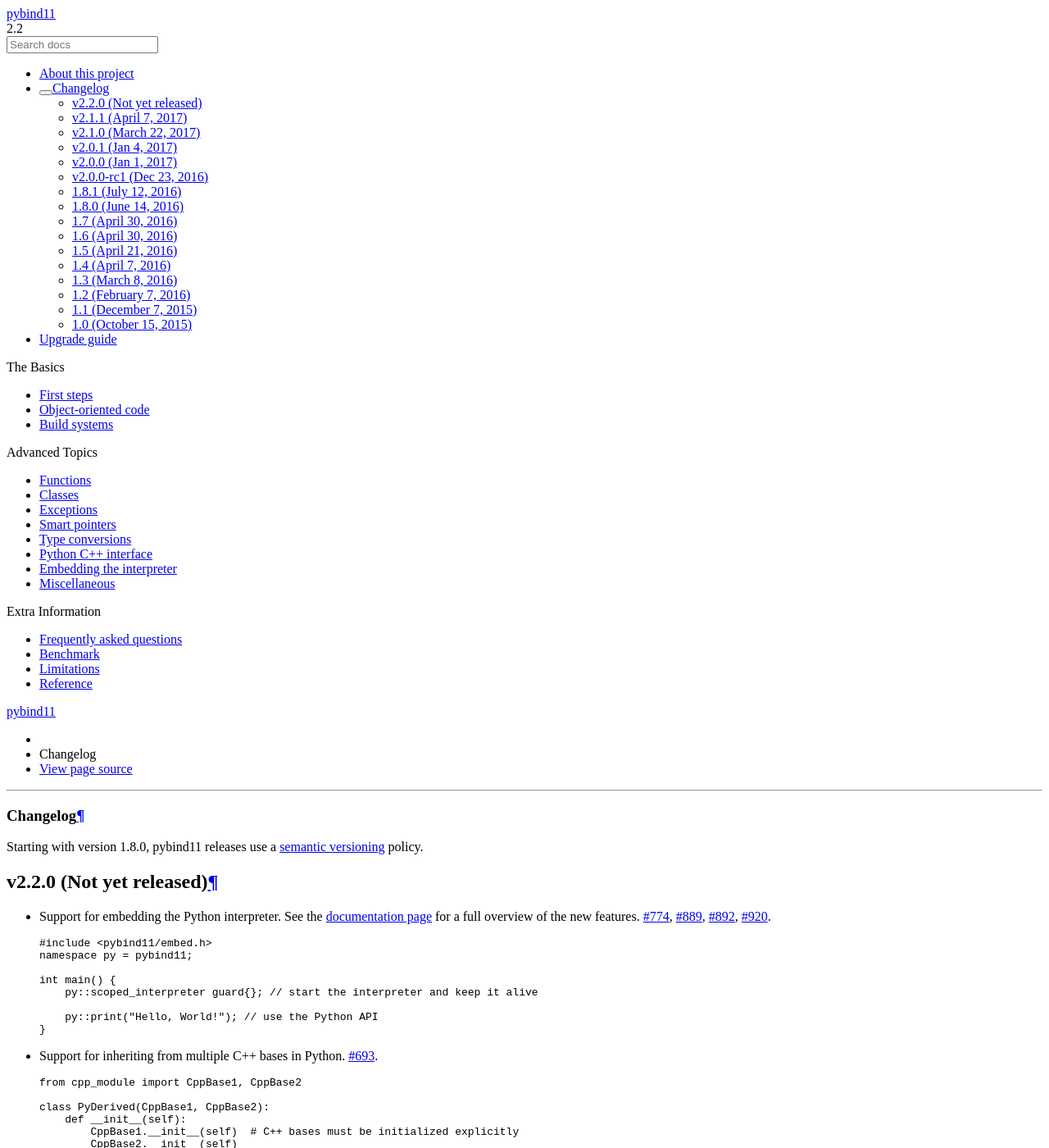
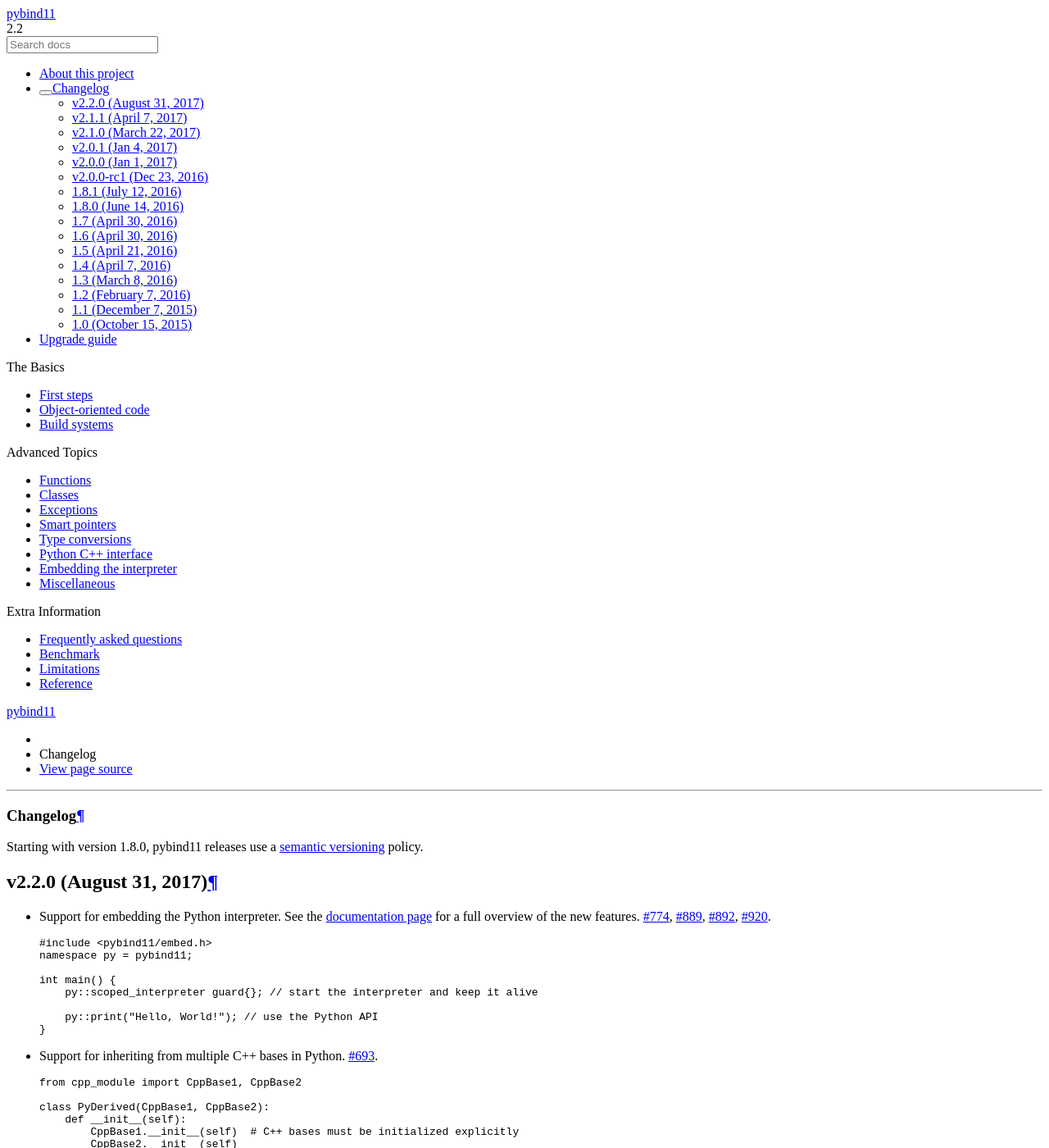
Before and after one commit to pybind/pybind11, a Sphinx documentation site: the page built from docs/changelog.rst, in a window 1280 px wide and 1400 px high. Shown: the whole window at 82% size. Built offline with Sphinx 7.4.7 and the Read the Docs theme 2.0.0, drawn with Linux system fonts in a browser that asks for light colours.

Commit message:
updated changelog.rst with release date

```diff
--- a/docs/changelog.rst
+++ b/docs/changelog.rst
@@ -6,7 +6,7 @@
 Starting with version 1.8.0, pybind11 releases use a `semantic versioning
 <http://semver.org>`_ policy.
 
-v2.2.0 (Not yet released)
+v2.2.0 (August 31, 2017)
 -----------------------------------------------------
 
 * Support for embedding the Python interpreter. See the
```
